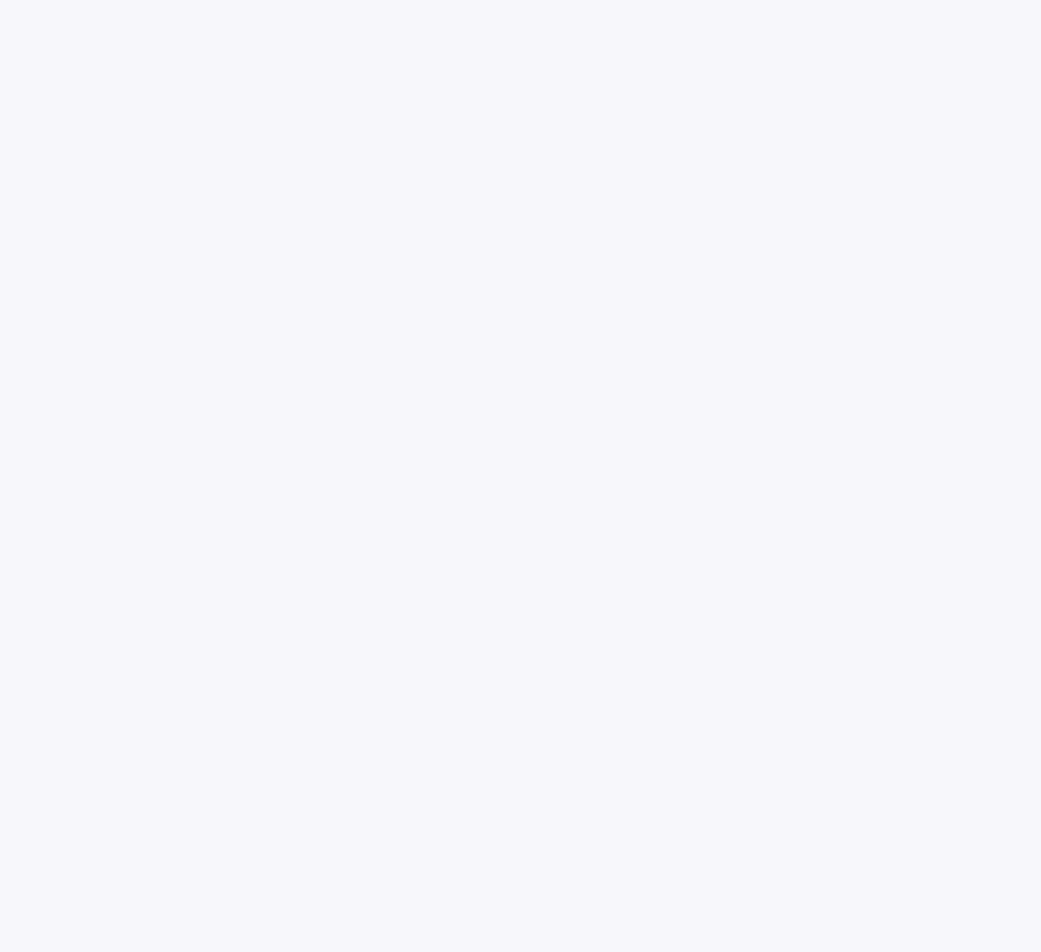
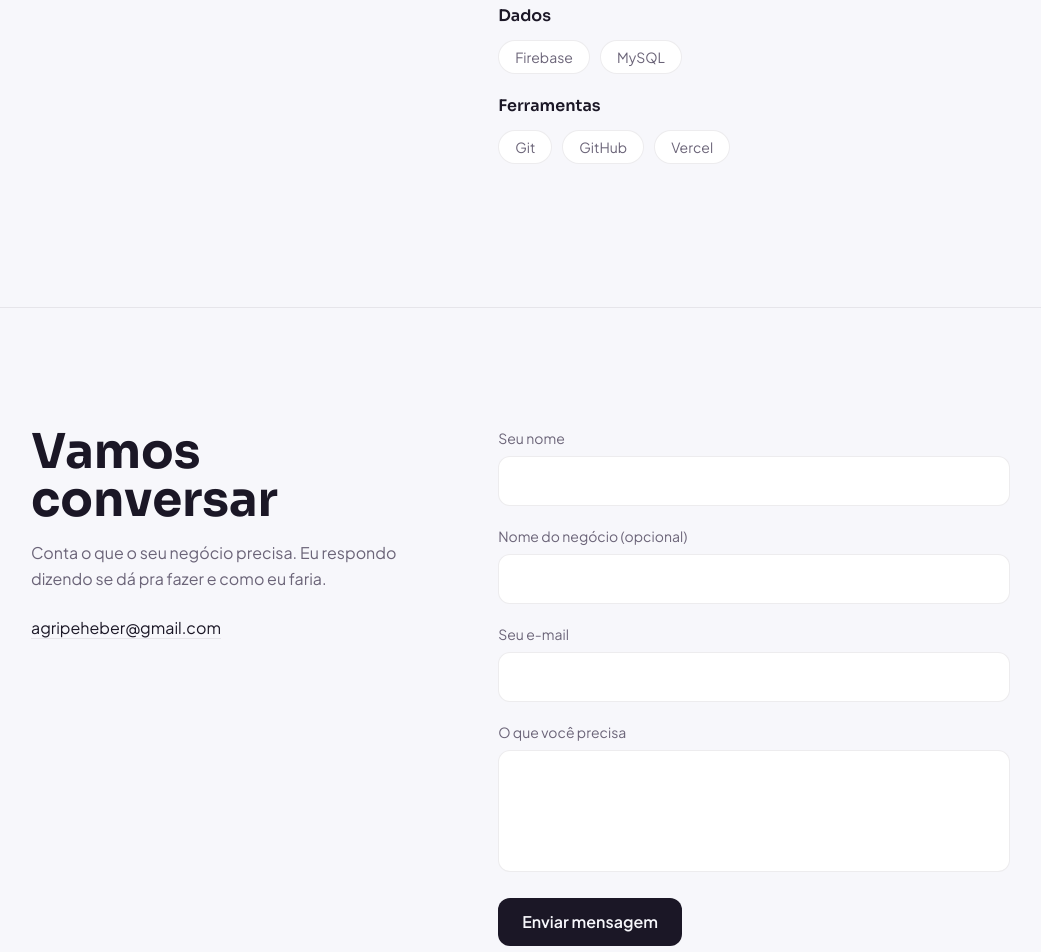
Before and after one commit to agripe049/portfolio-profissional, a React (Vite) app: page / in a window 1280 px wide. Shown: the part 2180-3132 px from the top of the page, without its empty margins (73-1114 px from the left). Built offline with nearby package versions, Linux system fonts and the light colour scheme.

Commit message:
Esqueleto do sistema pronto. Editar com os dados reais, já conectado com serviço de e-mail, e inserido número de telefone no botão do WhatsApp

```diff
--- a/package.json
+++ b/package.json
@@ -10,6 +10,7 @@
     "preview": "vite preview"
   },
   "dependencies": {
+    "@emailjs/browser": "^5.0.3",
     "framer-motion": "^13.4.3",
     "lenis": "^1.3.26",
     "react": "^19.2.8",
--- a/src/App.jsx
+++ b/src/App.jsx
@@ -1,4 +1,5 @@
 import About from "./components/About"
+import Contact from "./components/Contact"
 import Hero from "./components/Heroo"
 import NavBar from "./components/NavBar"
 import Projects from "./components/Projects"
@@ -12,7 +13,7 @@ function App() {
       <Hero />
       <Projects />
       <About />
-      <section id="contato" className="min-h-screen border-b border-line" />
+      <Contact />
     </div>
   )
 }
--- a/src/components/About.jsx
+++ b/src/components/About.jsx
@@ -12,6 +12,13 @@ const item = {
     hidden: { opacity: 0, y: 24 },
     show: { opacity: 1, y: 0, transition: { duration: 0.5 } },
 };
+
+const STACK_GROUPS = [
+    { title: "Front-end", items: ["React", "JavaScript", "Tailwind CSS"] },
+    { title: "Back-end", items: ["Node.js", "Express"] },
+    { title: "Dados", items: ["Firebase", "MySQL"] },
+    { title: "Ferramentas", items: ["Git", "GitHub", "Vercel"] },
+];
 
 const About = () => {
     return (
@@ -39,6 +46,26 @@ const About = () => {
                         No dia a dia uso React, Vite, Firebase e Tailwind. Também estou
                         estudando Go pra abrir outras frentes.
                     </motion.p>
+
+                    <motion.div variants={item} className="pt-4 space-y-5">
+                        {STACK_GROUPS.map((g) => (
+                            <div key={g.title}>
+                                <h3 className="font-display font-semibold text-base text-text">
+                                    {g.title}
+                                </h3>
+                                <div className="flex flex-wrap gap-2.5 mt-3">
+                                    {g.items.map((t) => (
+                                        <span
+                                            key={t}
+                                            className="px-4 py-1.5 rounded-full bg-surface border border-line text-sm text-textdim"
+                                        >
+                                            {t}
+                                        </span>
+                                    ))}
+                                </div>
+                            </div>
+                        ))}
+                    </motion.div>
                 </div>
             </motion.div>
         </section>
--- /dev/null
+++ b/src/components/Contact.jsx
@@ -0,0 +1,168 @@
+import { useState } from "react"
+import { motion } from "framer-motion"
+import emailjs from "@emailjs/browser";
+
+const CONTACT_EMAIL = "agripeheber@gmail.com";
+
+const container = {
+    hidden: {},
+    show: {
+        transition: { staggerChildren: 0.12 },
+    },
+};
+
+const item = {
+    hidden: { opacity: 0, y: 24 },
+    show: { opacity: 1, y: 0, transition: { duration: 0.5 } },
+};
+
+const inputClasses =
+    "w-full bg-surface border border-line rounded-xl px-4 py-3 font-body text-text focus-visible:border-violet transition-colors";
+
+const Contact = () => {
+    const [form, setForm] = useState({ name: "", business: "", email: "", message: "" });
+    const [status, setStatus] = useState("idle");
+
+    function handleChange(e) {
+        setForm((f) => ({ ...f, [e.target.name]: e.target.value }));
+    }
+
+    async function handleSubmit(e) {
+        e.preventDefault();
+        setStatus("sending");
+
+        try {
+            await emailjs.send(
+                import.meta.env.VITE_EMAILJS_SERVICE_ID,
+                import.meta.env.VITE_EMAILJS_TEMPLATE_ID,
+                form,
+                { publicKey: import.meta.env.VITE_EMAILJS_PUBLIC_KEY }
+            );
+            setStatus("success");
+            setForm({ name: "", business: "", email: "", message: "" });
+        } catch (error) {
+            console.error(error);
+            setStatus("error");
+        }
+    }
+
+
+    return (
+        <section id="contato" className="min-h-screen flex items-center border-t border-line">
+            <motion.div
+                variants={container}
+                initial="hidden"
+                whileInView="show"
+                viewport={{ once: true, amount: 0.3 }}
+                className="max-w-6xl mx-auto w-full px-6 sm:px-10 py-24 grid md:grid-cols-[0.8fr_1.2fr] gap-10 md:gap-16"
+            >
+                <div>
+                    <motion.h2
+                        variants={item}
+                        className="font-display font-bold text-4xl sm:text-5xl text-text"
+                    >
+                        Vamos conversar
+                    </motion.h2>
+
+                    <motion.p
+                        variants={item}
+                        className="font-body text-textdim mt-4 max-w-sm leading-relaxed"
+                    >
+                        Conta o que o seu negócio precisa. Eu respondo dizendo se dá pra
+                        fazer e como eu faria.
+                    </motion.p>
+
+                    <motion.a
+                        variants={item}
+                        href={`mailto:${CONTACT_EMAIL}`}
+                        className="inline-block mt-6 font-body text-text underline decoration-line underline-offset-4 hover:decoration-violet transition-colors"
+                    >
+                        {CONTACT_EMAIL}
+                    </motion.a>
+                </div>
+
+                <motion.form variants={item} onSubmit={handleSubmit} className="space-y-5 max-w-lg">
+                    <div>
+                        <label htmlFor="name" className="block font-body text-sm text-textdim mb-2">
+                            Seu nome
+                        </label>
+                        <input
+                            id="name"
+                            name="name"
+                            type="text"
+                            required
+                            value={form.name}
+                            onChange={handleChange}
+                            className={inputClasses}
+                        />
+                    </div>
+
+                    <div>
+                        <label htmlFor="business" className="block font-body text-sm text-textdim mb-2">
+                            Nome do negócio (opcional)
+                        </label>
+                        <input
+                            id="business"
+                            name="business"
+                            type="text"
+                            value={form.business}
+                            onChange={handleChange}
+                            className={inputClasses}
+                        />
+                    </div>
+
+                    <div>
+                        <label htmlFor="email" className="block font-body text-sm text-textdim mb-2">
+                            Seu e-mail
+                        </label>
+                        <input
+                            id="email"
+                            name="email"
+                            type="email"
+                            required
+                            value={form.email}
+                            onChange={handleChange}
+                            className={inputClasses}
+                        />
+                    </div>
+
+                    <div>
+                        <label htmlFor="message" className="block font-body text-sm text-textdim mb-2">
+                            O que você precisa
+                        </label>
+                        <textarea
+                            id="message"
+                            name="message"
+                            rows={4}
+                            required
+                            value={form.message}
+                            onChange={handleChange}
+                            className={`${inputClasses} resize-none`}
+                        />
+                    </div>
+
+                    <button
+                        type="submit"
+                        disabled={status === "sending"}
+                        className="px-6 py-3 bg-text text-bg font-body font-semibold rounded-xl hover:opacity-90 transition-opacity disabled:opacity-60 disabled:cursor-not-allowed"
+                    >
+                        {status === "sending" ? "Enviando..." : "Enviar mensagem"}
+                    </button>
+
+                    <p role="status" aria-live="polite" className="font-body text-sm min-h-5">
+                        {status === "success" && (
+                            <span className="text-green-700">Mensagem enviada! Respondo assim que possível.</span>
+                        )}
+                        {status === "error" && (
+                            <span className="text-red-600">
+                                Não consegui enviar agora. Tenta de novo ou me chama por e-mail.
+                            </span>
+                        )}
+                    </p>
+                </motion.form>
+            </motion.div>
+        </section>
+    )
+}
+
+export default Contact
--- a/src/components/Heroo.jsx
+++ b/src/components/Heroo.jsx
@@ -26,7 +26,7 @@ const SOCIALS = [
   },
   {
     label: "WhatsApp",
-    href: "https://wa.me/",
+    href: "https://wa.me/5544998995803",
     icon: (
       <path d="M12 2a10 10 0 00-8.6 15L2 22l5.2-1.4A10 10 0 1012 2zm5.8 14.2c-.25.7-1.4 1.3-2.1 1.4-.55.1-1.25.15-4-.85-3.35-1.25-5.5-4.65-5.7-4.9-.15-.25-1.35-1.8-1.35-3.4s.85-2.4 1.15-2.7c.3-.3.65-.4.85-.4h.65c.2 0 .5-.05.75.6l.9 2.2c.1.25.15.4 0 .65-.1.25-.2.4-.35.6-.2.2-.35.4-.15.75.6 1 1.3 1.8 2.2 2.5 1 .8 1.4.9 1.7.9.25 0 .4-.1.6-.3l.85-1c.2-.25.45-.2.75-.1l1.95.95c.25.1.4.2.45.3.05.15.05.65-.2 1.35z" />
     ),
```
Also changed, not shown: 2 other files (tests, documents, lock files or other folders).
